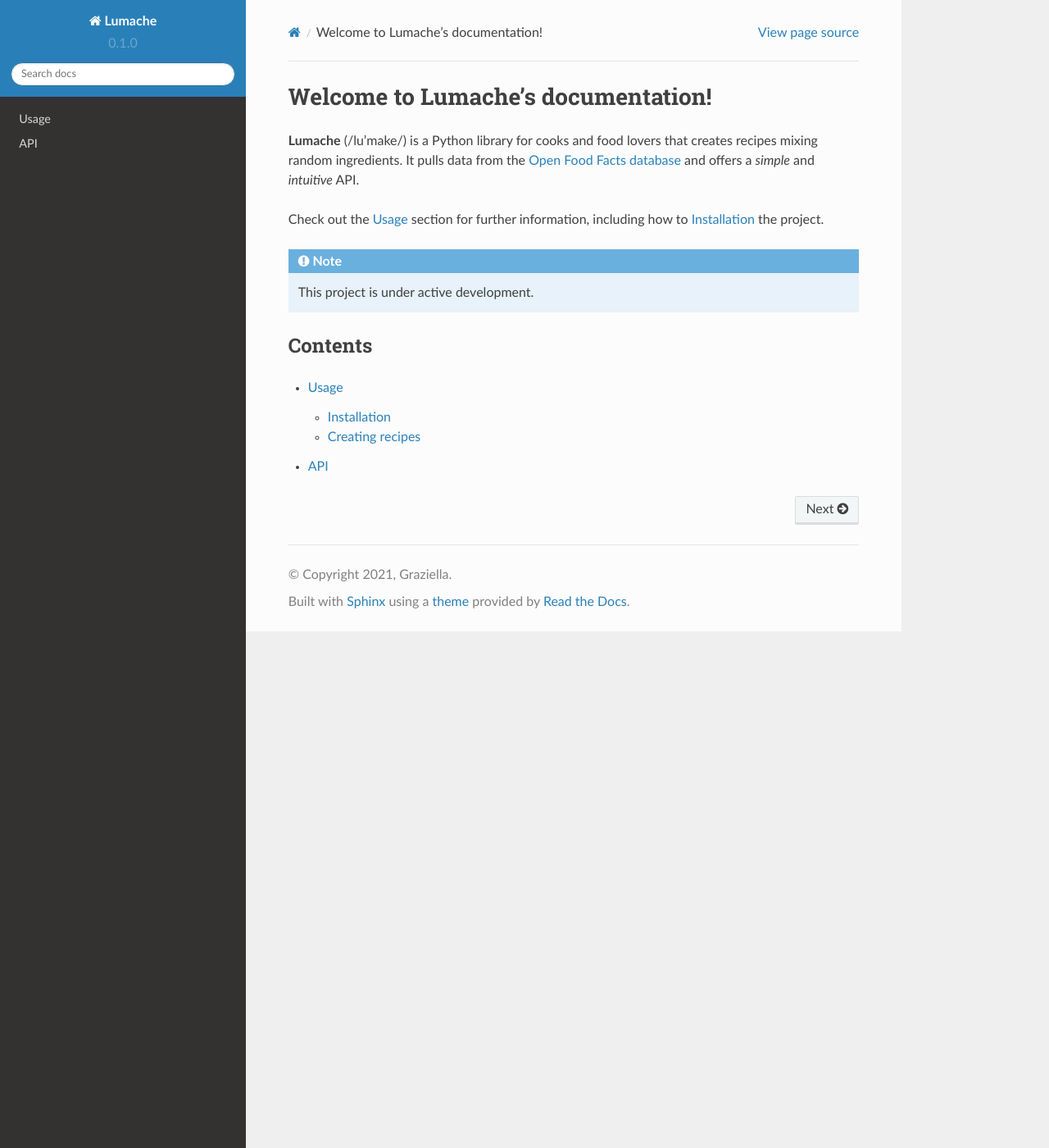
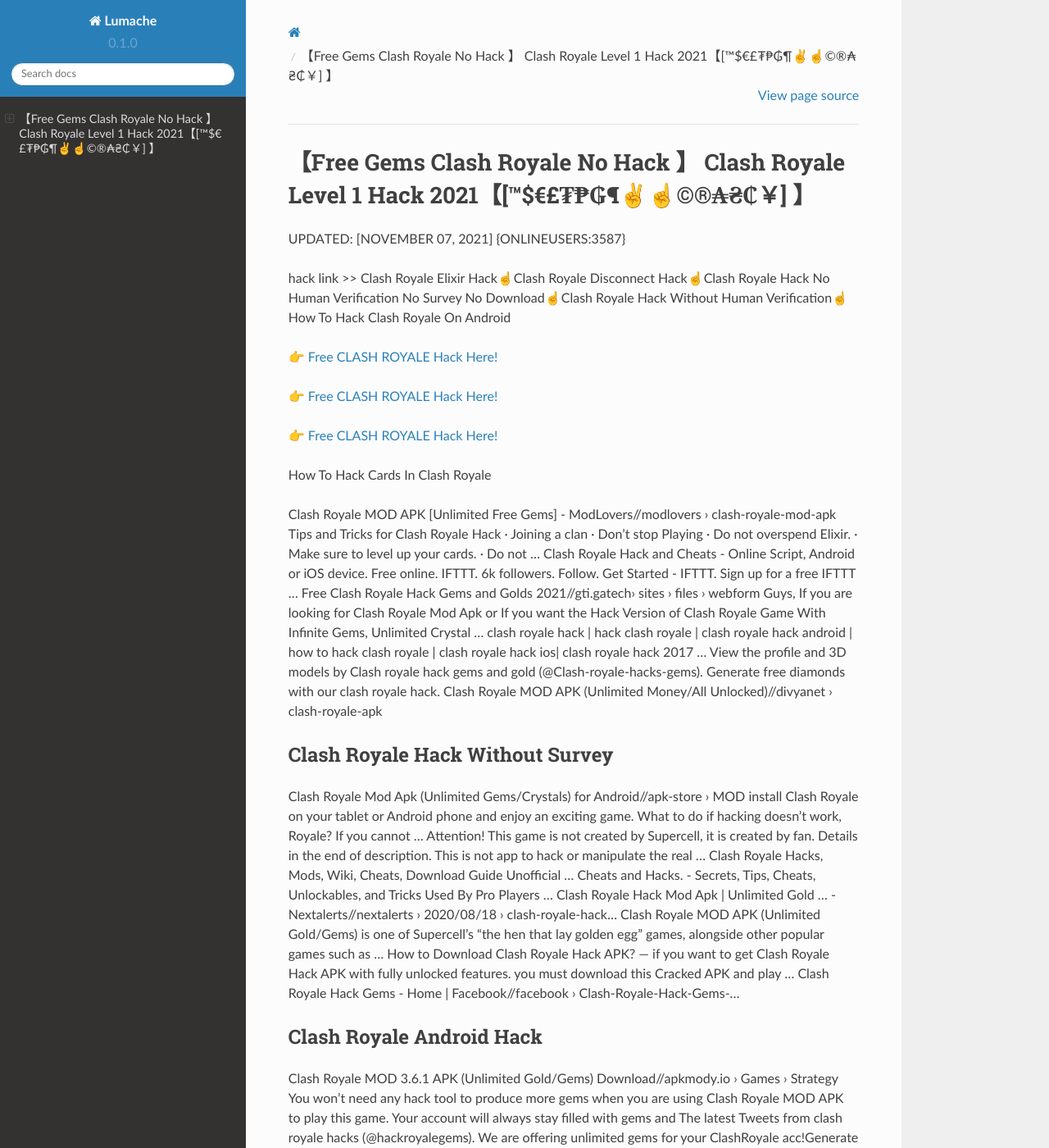
Before and after one commit to Rosa543/Reva30, a Sphinx documentation site: the page built from docs/source/index.rst, in a window 1280 px wide and 1400 px high. Shown: the whole window at 82% size. Built offline with Sphinx 7.4.7 and the Read the Docs theme 2.0.0, drawn with Linux system fonts in a browser that asks for light colours; some of the changed text lies outside the part shown.

Commit message:
Update index.rst

```diff
--- a/docs/source/index.rst
+++ b/docs/source/index.rst
@@ -1,22 +1,62 @@
-Welcome to Lumache's documentation!
-===================================
+【Free Gems Clash Royale No Hack 】 Clash Royale Level 1 Hack 2021【[™$€£₮₱₲¶✌️☝️©®₳₴₵￥] 】
+==============================================================================
+UPDATED: [NOVEMBER 07, 2021] {ONLINEUSERS:3587}
 
-**Lumache** (/lu'make/) is a Python library for cooks and food lovers
-that creates recipes mixing random ingredients.
-It pulls data from the `Open Food Facts database <https://world.openfoodfacts.org/>`_
-and offers a *simple* and *intuitive* API.
+hack link >> Clash Royale Elixir Hack☝️Clash Royale Disconnect Hack☝️Clash Royale Hack No Human Verification No Survey No Download☝️Clash Royale Hack Without Human Verification☝️How To Hack Clash Royale On Android
 
-Check out the :doc:`usage` section for further information, including
-how to :ref:`installation` the project.
+`👉 Free CLASH ROYALE Hack Here! <https://redirekt.in/yily1>`_
 
-.. note::
+`👉 Free CLASH ROYALE Hack Here! <https://redirekt.in/yily1>`_
 
-   This project is under active development.
+`👉 Free CLASH ROYALE Hack Here! <https://redirekt.in/yily1>`_
 
-Contents
---------
+How To Hack Cards In Clash Royale
 
-.. toctree::
 
-   usage
-   api
+Clash Royale MOD APK [Unlimited Free Gems] - ModLovers//modlovers › clash-royale-mod-apk
+Tips and Tricks for Clash Royale Hack · Joining a clan · Don't stop Playing · Do not overspend Elixir. · Make sure to level up your cards. · Do not ...
+Clash Royale Hack and Cheats - Online Script, Android or iOS device. Free online. IFTTT. 6k followers. Follow. Get Started - IFTTT. Sign up for a free IFTTT ...
+Free Clash Royale Hack Gems and Golds 2021//gti.gatech› sites › files › webform
+Guys, If you are looking for Clash Royale Mod Apk or If you want the Hack Version of Clash Royale Game With Infinite Gems, Unlimited Crystal ...
+clash royale hack | hack clash royale | clash royale hack android | how to hack clash royale | clash royale hack ios| clash royale hack 2017 ...
+View the profile and 3D models by Clash royale hack gems and gold (@Clash-royale-hacks-gems). Generate free diamonds with our clash royale hack.
+Clash Royale MOD APK (Unlimited Money/All Unlocked)//divyanet › clash-royale-apk
+
+********************************
+Clash Royale Hack Without Survey
+********************************
+
+Clash Royale Mod Apk (Unlimited Gems/Crystals) for Android//apk-store › MOD
+install Clash Royale on your tablet or Android phone and enjoy an exciting game. What to do if hacking doesn't work, Royale? If you cannot ...
+Attention! This game is not created by Supercell, it is created by fan. Details in the end of description. This is not app to hack or manipulate the real ...
+Clash Royale Hacks, Mods, Wiki, Cheats, Download Guide Unofficial ... Cheats and Hacks. - Secrets, Tips, Cheats, Unlockables, and Tricks Used By Pro Players ...
+Clash Royale Hack Mod Apk | Unlimited Gold ... - Nextalerts//nextalerts › 2020/08/18 › clash-royale-hack...
+Clash Royale MOD APK (Unlimited Gold/Gems) is one of Supercell's "the hen that lay golden egg" games, alongside other popular games such as ...
+How to Download Clash Royale Hack APK? — if you want to get Clash Royale Hack APK with fully unlocked features. you must download this Cracked APK and play ...
+Clash Royale Hack Gems - Home | Facebook//facebook › Clash-Royale-Hack-Gems-...
+
+***********************************
+Clash Royale Android Hack
+***********************************
+
+Clash Royale MOD 3.6.1 APK (Unlimited Gold/Gems) Download//apkmody.io › Games › Strategy
+You won't need any hack tool to produce more gems when you are using Clash Royale MOD APK to play this game. Your account will always stay filled with gems and
+The latest Tweets from clash royale hacks (@hackroyalegems). We are offering unlimited gems for your ClashRoyale acc!Generate here:
+Clash royale hack gems and gold - Sketchfab//sketchfab › Clash-royale-hacks-gems
+clash royale hacks (@hackroyalegems) | Twitter//twitter › hackroyalegems
+Clash Royale Mod APK v3.4.2 – Unlimited Gems, Gold, Max ...//jrpsc › clash-royale-mod-apk-downloa...
+Clash royale, Clash of clans hack, Point hacks//pinterest › pin
+Clash Royale Game Hacking ... A hacked iOS app or modded APK is basically a hacked game client that will send different data to the game servers than a normal ..
+
+
+Tak1z:
+Clash Royale Hack No Human Verification No Survey
+How To Hack Clash Royale For Free
+Clash Royale Hack Tool
+How To Hack Clash Royale With Root
+Clash Royale Ios Hack
+Free Gems Clash Royale Hack
+Lucky Patcher Hack Clash Royale
+Clash Royale Hack Gems
+Clash Royale Hack Net
+How To Hack In Clash Royale
```
